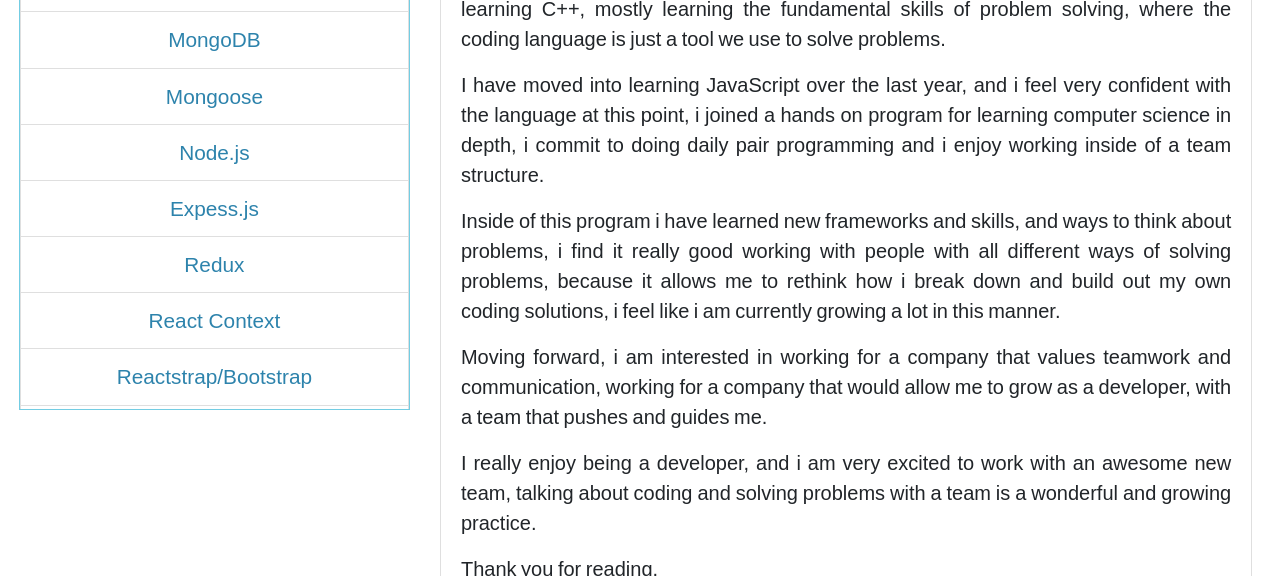
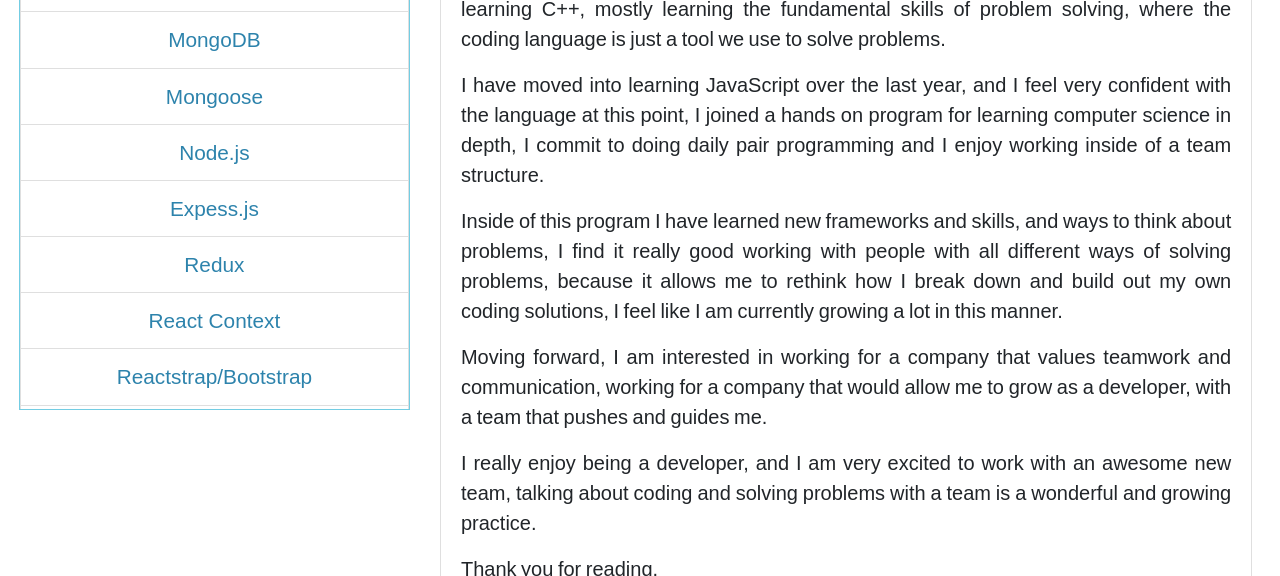
Before and after one commit to JacobLeonLyerla/front-end-resume, a React (Create React App) app: page / in a window 1280 px wide. Shown: the part 376-952 px from the top of the page. Built offline with nearby package versions, Linux system fonts and the light colour scheme; no server answers.

Commit message:
fixed typos

```diff
--- a/src/MiddleComponent/MiddleHeader.js
+++ b/src/MiddleComponent/MiddleHeader.js
@@ -18,13 +18,13 @@
         <CardText>
        <p> I studied computer science in college, learning starting with C# applications than learning C++, mostly learning the fundamental skills of problem solving, where the coding language is just a tool we use to solve problems.
 </p><p>
-I have moved into learning JavaScript over the last year, and i feel very confident with the language at this point, i joined a hands on program for learning computer science in depth, i commit to doing daily pair programming and i enjoy working inside of a team structure.
+I have moved into learning JavaScript over the last year, and I feel very confident with the language at this point, I joined a hands on program for learning computer science in depth, I commit to doing daily pair programming and I enjoy working inside of a team structure.
 </p><p>
-Inside of this program i have learned new frameworks and skills, and ways to think about problems, i find it really good working with people with all different ways of solving problems, because it allows me to rethink how i break down and build out my own coding solutions, i feel like i am currently growing a lot in this manner.
+Inside of this program I have learned new frameworks and skills, and ways to think about problems, I find it really good working with people with all different ways of solving problems, because it allows me to rethink how I break down and build out my own coding solutions, I feel like I am currently growing a lot in this manner.
 </p><p>
-Moving forward, i am interested in working for a company that values teamwork and communication, working for a company that would allow me to grow as a developer, with a team that pushes and guides me.
+Moving forward, I am interested in working for a company that values teamwork and communication, working for a company that would allow me to grow as a developer, with a team that pushes and guides me.
 </p><p>
-I really enjoy being a developer, and i am very excited to work with an awesome new team, talking about coding and solving problems with a team is a wonderful and growing practice.
+I really enjoy being a developer, and I am very excited to work with an awesome new team, talking about coding and solving problems with a team is a wonderful and growing practice.
 </p>
 Thank you for reading.
 
```
